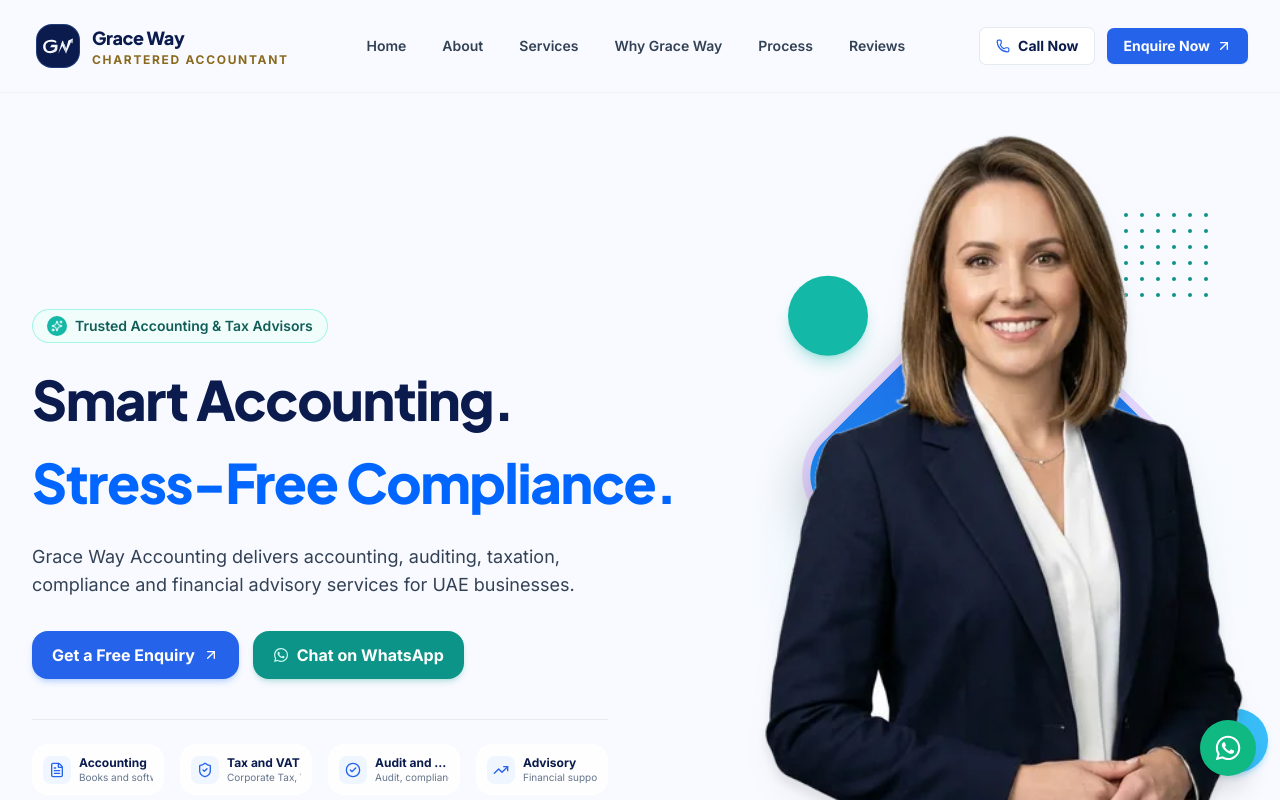
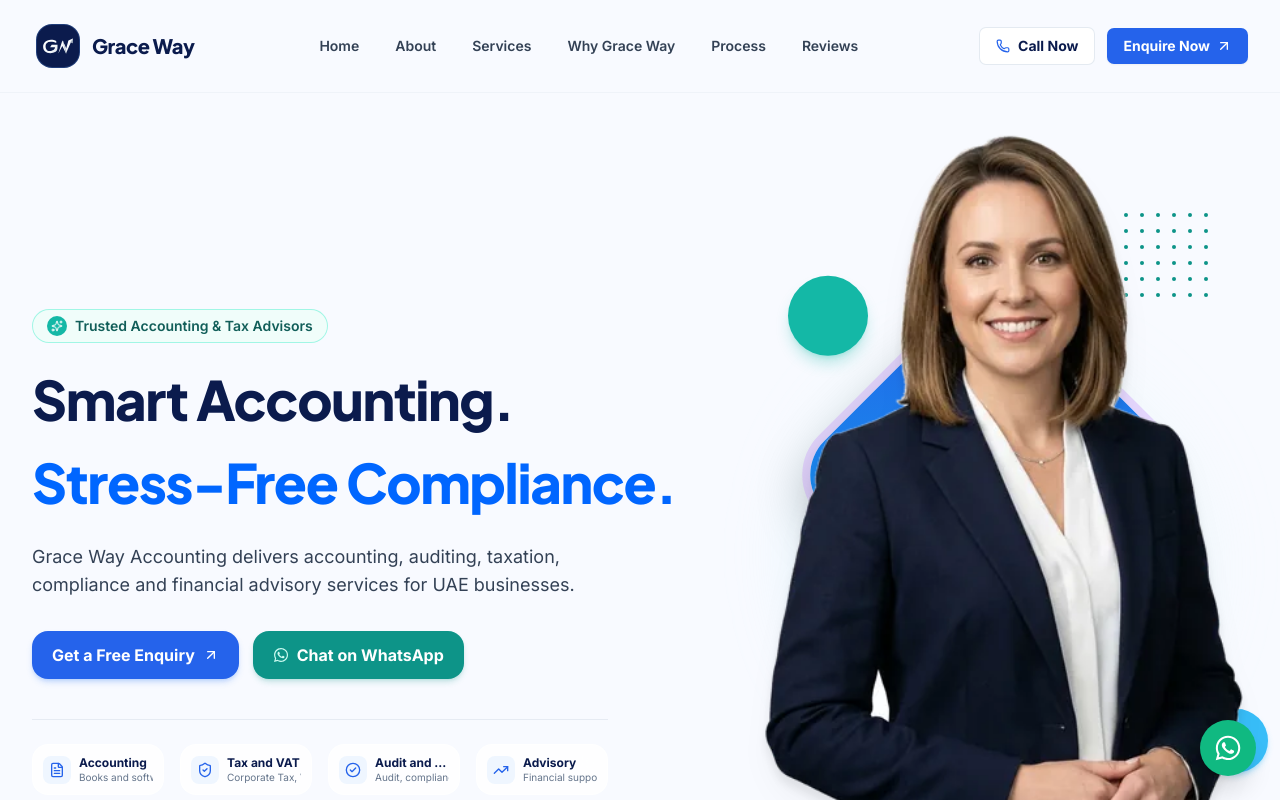
Before and after one commit to IsacSmile/grace-wave-consultancy, a React (Vite) app: page / in a window 1280 px wide. Shown: the top 800 px of the page. Built offline with nearby package versions, Linux system fonts and the light colour scheme.

Commit message:
fix(logo): remove 'Chartered Accountant' subtitle from brand logo lockup

```diff
--- a/src/assets/logo/Logo.jsx
+++ b/src/assets/logo/Logo.jsx
@@ -4,7 +4,7 @@ import { GWEmblem } from './GWEmblem';
 /**
  * Grace Way - Official Logo Lockup
  * Combines the custom GW Arrow Growth Emblem badge with
- * refined "Grace Way / CHARTERED ACCOUNTANT" typography.
+ * refined "Grace Way" typography.
  */
 export function Logo({ className = '', height = 40, variant = 'light-bg' }) {
   const isLight = variant === 'light-bg';
@@ -17,7 +17,6 @@ export function Logo({ className = '', height = 40, variant = 'light-bg' }) {
       </div>
 
       {/* Typography Lockup */}
-      <div className="flex flex-col text-left">
       <span
         className={`font-heading font-extrabold text-base sm:text-lg leading-tight tracking-tight ${
           isLight ? 'text-[#0B1B4D]' : 'text-white'
@@ -25,10 +24,6 @@ export function Logo({ className = '', height = 40, variant = 'light-bg' }) {
       >
         Grace Way
       </span>
-        <span className="text-[10px] sm:text-xs text-[#8A6A1E] font-bold tracking-[0.14em] uppercase">
-          Chartered Accountant
-        </span>
-      </div>
     </div>
   );
 }
--- a/src/components/Navbar.jsx
+++ b/src/components/Navbar.jsx
@@ -72,19 +72,14 @@ export function Navbar() {
             href="#hero"
             onClick={(e) => handleNavClick(e, '#hero')}
             className="flex items-center gap-3 group focus-visible:outline-none focus-visible:ring-2 focus-visible:ring-blue-500 rounded-lg p-1"
-            aria-label="Grace Way Chartered Accountant - Home"
+            aria-label="Grace Way - Home"
           >
             <div className="w-11 h-11 rounded-xl bg-[#0B1B4D] border border-blue-400/25 flex items-center justify-center shadow-xs group-hover:scale-105 transition-transform p-1.5 shrink-0">
               <GWEmblem className="w-full h-full" />
             </div>
-            <div className="flex flex-col text-left">
-              <span className="font-heading font-extrabold text-[#0B1B4D] text-base sm:text-lg leading-tight tracking-tight">
-                Grace Way
-              </span>
-              <span className="text-[10px] sm:text-xs text-[#8A6A1E] font-bold tracking-[0.14em] uppercase">
-                Chartered Accountant
-              </span>
-            </div>
+            <span className="font-heading font-extrabold text-[#0B1B4D] text-lg sm:text-xl leading-tight tracking-tight">
+              Grace Way
+            </span>
           </a>
 
           {/* Desktop Navigation */}
@@ -162,10 +157,7 @@ export function Navbar() {
               <div className="w-10 h-10 rounded-xl bg-[#0B1B4D] border border-blue-400/25 flex items-center justify-center p-1.5 shrink-0 shadow-xs">
                 <GWEmblem className="w-full h-full" />
               </div>
-              <div className="text-left">
-                <div className="font-heading font-bold text-[#0B1B4D] text-sm leading-tight">Grace Way</div>
-                <div className="text-[10px] text-[#8A6A1E] font-bold tracking-wider uppercase mt-0.5">Chartered Accountant</div>
-              </div>
+              <div className="font-heading font-bold text-[#0B1B4D] text-base leading-tight">Grace Way</div>
             </div>
             <button
               type="button"
--- a/src/pages/NotFound.jsx
+++ b/src/pages/NotFound.jsx
@@ -71,19 +71,14 @@ export default function NotFound() {
           <a
             href="/"
             className="flex items-center gap-3 group focus-visible:outline-none focus-visible:ring-2 focus-visible:ring-blue-500 rounded-lg p-1"
-            aria-label="Grace Way Chartered Accountant - Home"
+            aria-label="Grace Way - Home"
           >
             <div className="w-10 h-10 rounded-xl bg-[#0B1B4D] border border-blue-400/25 flex items-center justify-center p-1.5 shadow-xs group-hover:scale-105 transition-transform shrink-0">
               <GWEmblem className="w-full h-full" />
             </div>
-            <div className="flex flex-col text-left">
-              <span className="font-heading font-extrabold text-[#0B1B4D] text-base leading-tight tracking-tight">
-                Grace Way
-              </span>
-              <span className="text-[10px] text-[#8A6A1E] font-bold tracking-[0.14em] uppercase">
-                Chartered Accountant
-              </span>
-            </div>
+            <span className="font-heading font-extrabold text-[#0B1B4D] text-lg leading-tight tracking-tight">
+              Grace Way
+            </span>
           </a>
 
           {/* Quick Header CTA */}
```
Also changed, not shown: src/assets/logo/logo.svg. Lines whose indentation alone changed are shown as unchanged.
